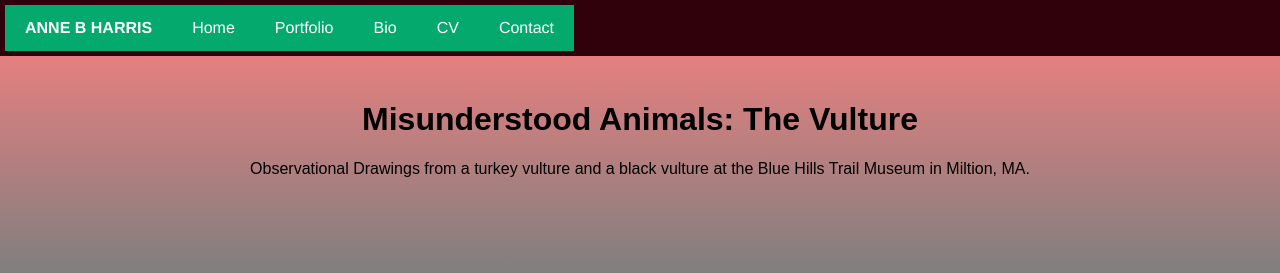
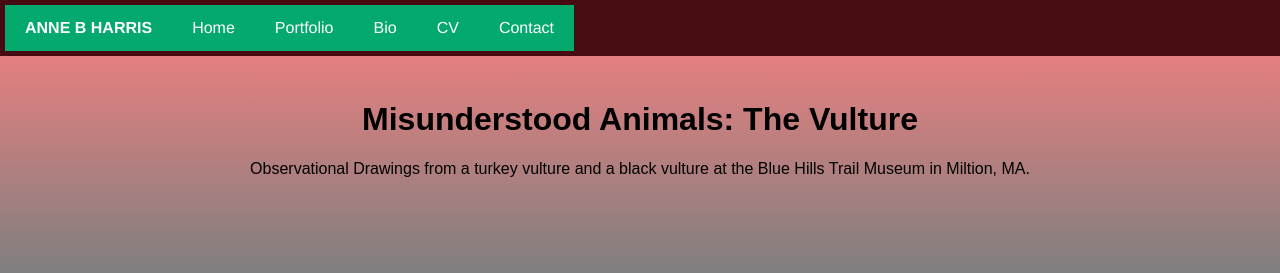
Before and after one commit to ab-harris/ab-harris.github.io, a plain HTML site: page portfolio index.html in a window 1280 px wide. Shown: the top 273 px of the page. Drawn offline with Linux system fonts and the light colour scheme.

Commit message:
Update portfolio index.html

```diff
--- a/portfolio index.html
+++ b/portfolio index.html
@@ -20,7 +20,7 @@ ul {
   margin: 0;
   padding: 5px;
   overflow: hidden;
-  background-color: #30010b;
+  background-color: #470b12;
   position: fixed;
   top: 0;
   width: 100%;
```
